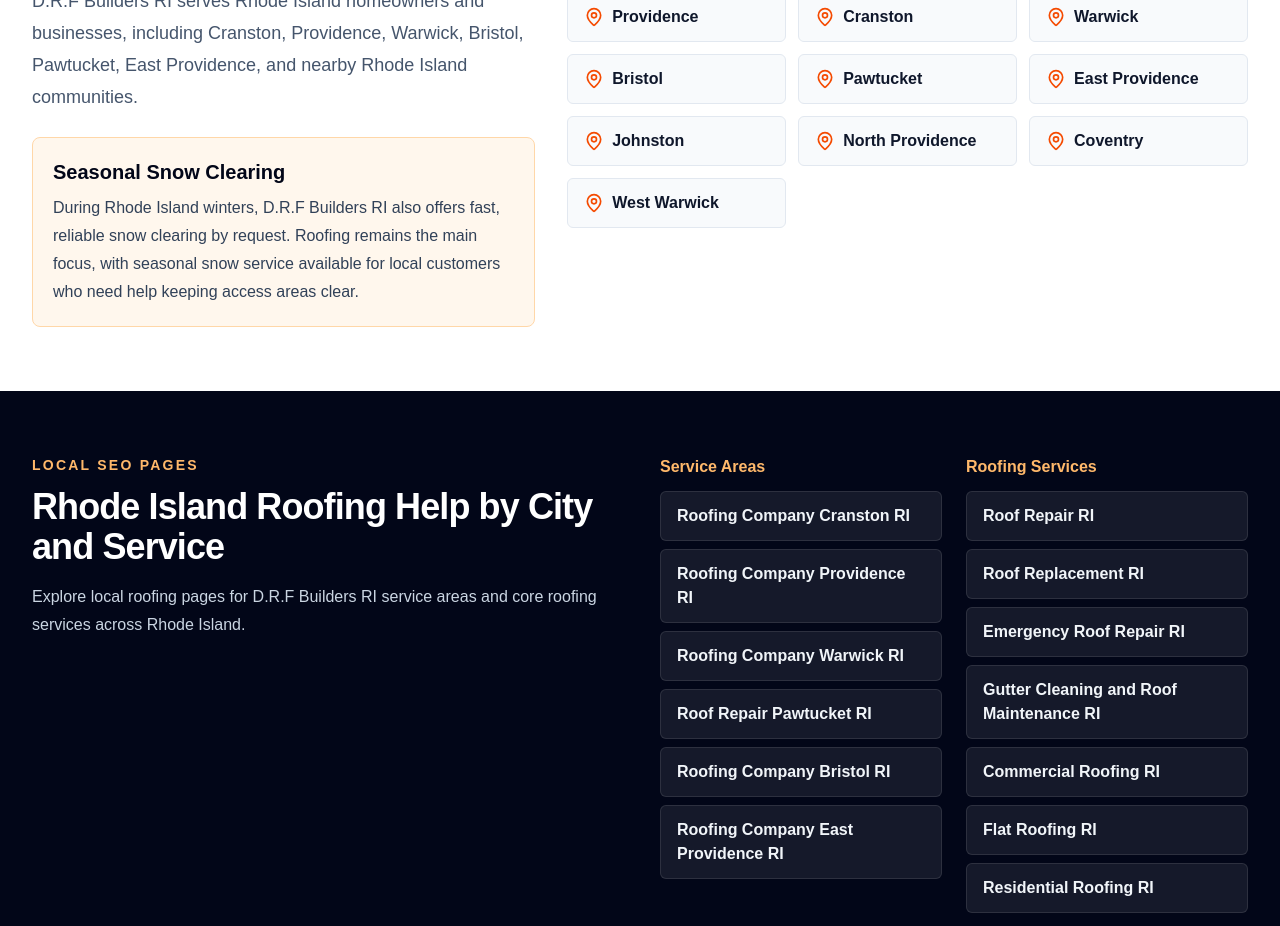
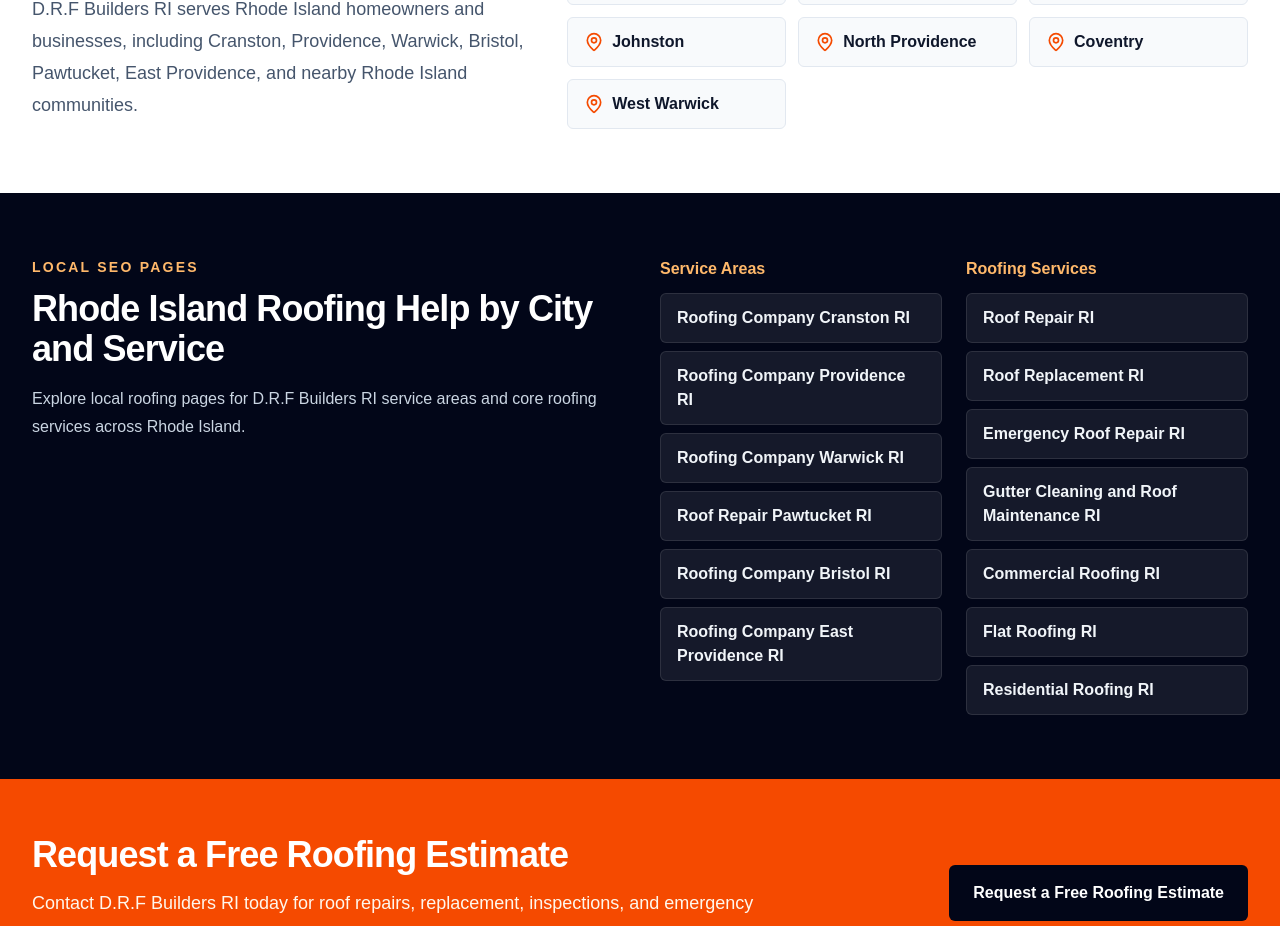
Before and after one commit to ryanw327/drf-builders-ri, a Next.js app: page / in a window 1280 px wide. Shown: the part 5040-5966 px from the top of the page. Built offline with nearby package versions, Linux system fonts and the light colour scheme.

Commit message:
Remove seasonal snow clearing section

```diff
--- a/app/page.tsx
+++ b/app/page.tsx
@@ -366,14 +366,6 @@
                 D.R.F Builders RI serves Rhode Island homeowners and businesses, including Cranston, Providence, Warwick, Bristol,
                 Pawtucket, East Providence, and nearby Rhode Island communities.
               </p>
-              <div className="mt-6 rounded-lg border border-orange-200 bg-orange-50 p-5">
-                <h3 className="text-xl font-black text-slate-950">Seasonal Snow Clearing</h3>
-                <p className="mt-2 leading-7 text-slate-700">
-                  During Rhode Island winters, D.R.F Builders RI also offers fast, reliable snow clearing by request. Roofing
-                  remains the main focus, with seasonal snow service available for local customers who need help keeping access
-                  areas clear.
-                </p>
-              </div>
             </div>
             <div className="grid gap-3 sm:grid-cols-2 lg:grid-cols-3">
               {[
```
